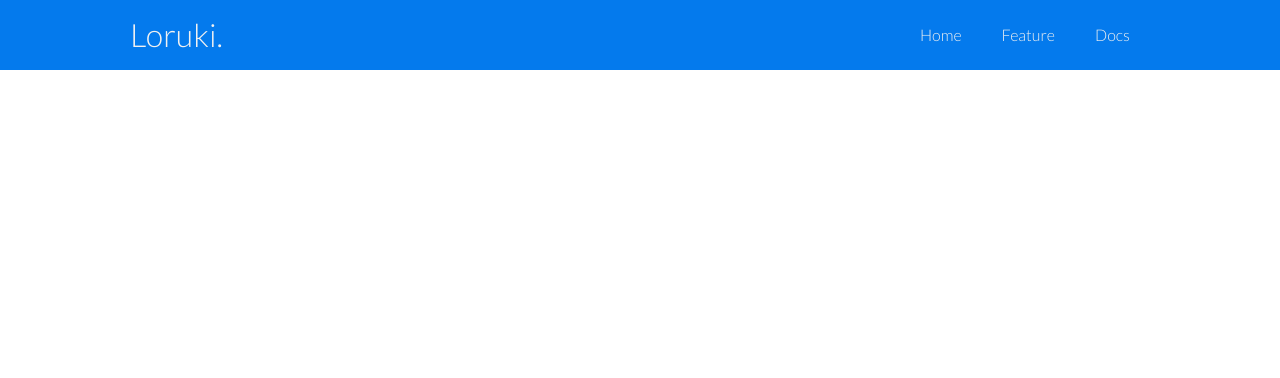
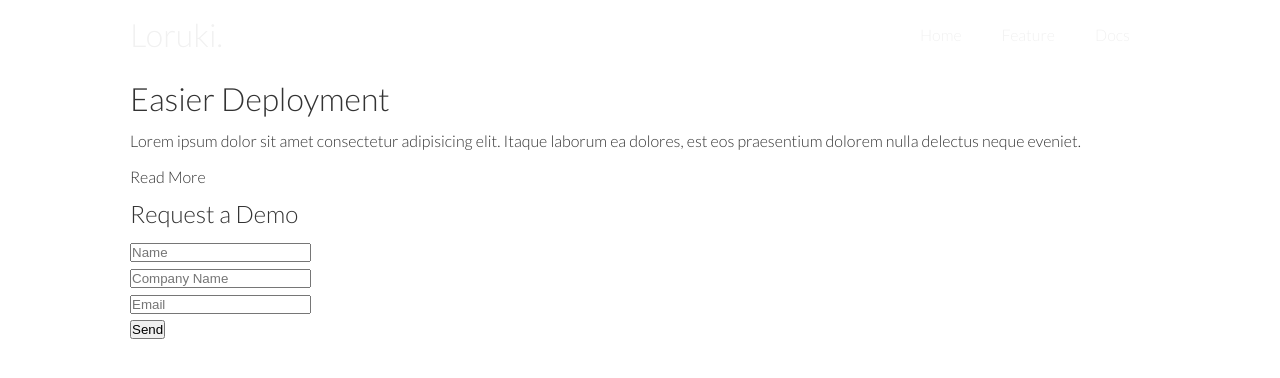
Before and after one commit to femoraes-me/loruki-responsive-website, a plain HTML site: page index.html in a window 1280 px wide. Drawn offline with nearby package versions, Linux system fonts and the light colour scheme.

Commit message:
upload files

```diff
--- a/css/style.css
+++ b/css/style.css
@@ -1,5 +1,8 @@
 @import url('https://fonts.googleapis.com/css2?family=Lato:wght@300&family=Poppins:wght@200;300;400;500;600;700;800&display=swap');
 
+:root {
+    --primary-color: #047aed;
+}
 * {
     box-sizing: border-box;
     padding: 0;
@@ -35,8 +38,10 @@ img {
     width: 100%;
 }
 
+/* Navbar */
+
 .navbar {
-    background-color: #047aed;
+    background-color: ;
     color: #f1f1f1;
     height: 70px;
 }
@@ -59,6 +64,9 @@ img {
     border-bottom: 2px #f1f1f1 solid;
 }
 
+/* Showcase */
+
+/* Utilities */
 .container {
     max-width: 1100px;
     margin: 0 auto;
--- a/index.html
+++ b/index.html
@@ -22,5 +22,33 @@
             </nav>
         </div>
     </div>
+
+    <!-- Showcase -->
+    <div class="showcase">
+        <div class="container grid">
+            <div class="showcase-text">
+                <h1>Easier Deployment</h1>
+                <p>Lorem ipsum dolor sit amet consectetur adipisicing elit. Itaque laborum ea dolores, est eos praesentium dolorem nulla delectus neque eveniet.</p>
+                <a href="features.html" class="btn btn-outline">Read More</a>
+            </div>
+
+            <div class="showcase-form card">
+                <h2>Request a Demo</h2>
+                <form>
+                    <div class="form-control">
+                        <input type="text" name="Name" placeholder="Name" required>
+                    </div>
+                    <div class="form-control">
+                        <input type="text" name="Company" placeholder="Company Name" required>
+                    </div>
+                    <div class="form-control">
+                        <input type="email" name="Email" placeholder="Email" required>
+                    </div>
+                    <input type="submit" class="btn btn-primary" value="Send">
+                </form>
+            </div>
+        </div>
+    </div>
+
 </body>
 </html>
```
